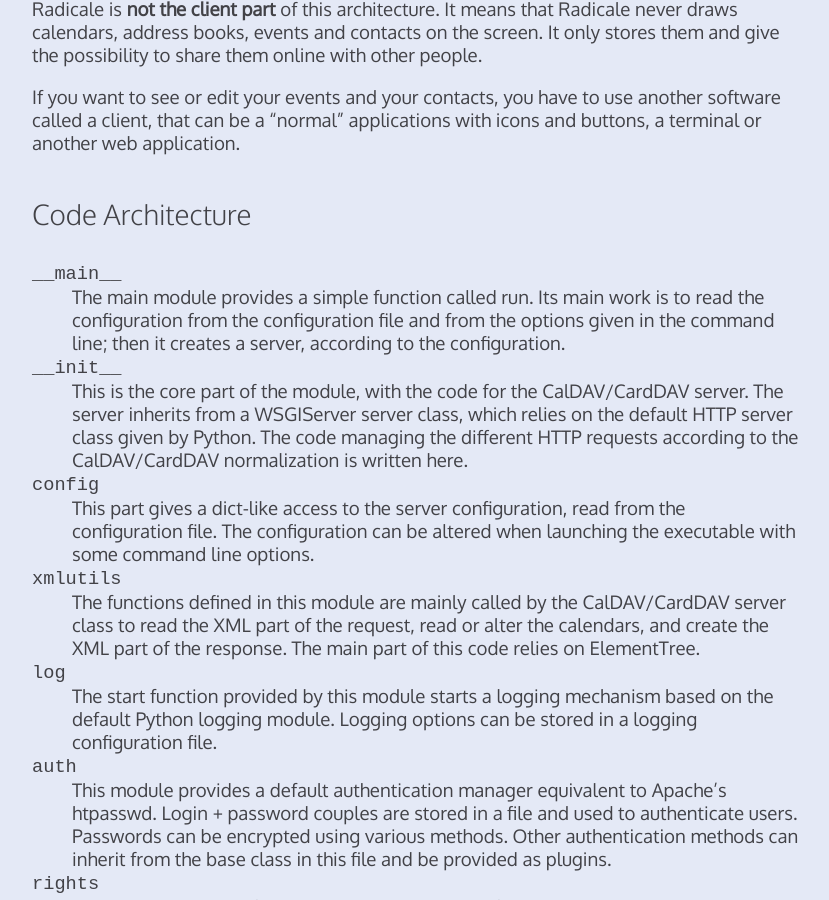
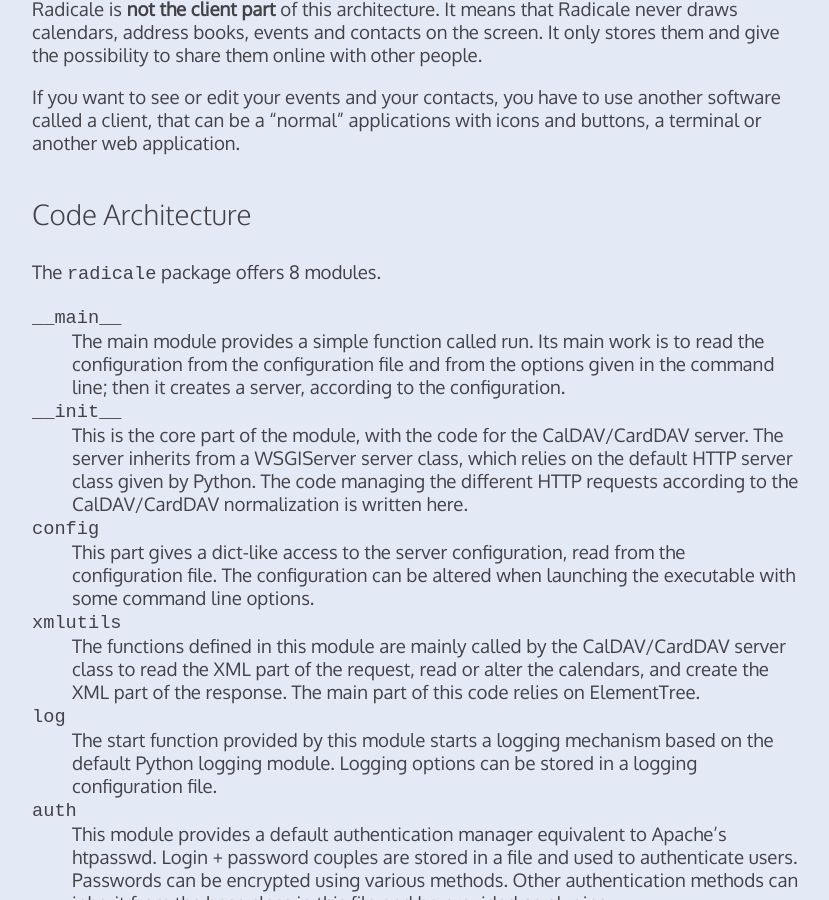
Before and after one commit to Kozea/Radicale, a Jekyll site: the page built from architecture.md, in a window 1280 px wide and 900 px high, scrolled down 897 px. Shown: the whole window, without its empty margins (224-1053 px from the left). Built offline with Jekyll 4.4.1, drawn with Linux system fonts in a browser that asks for light colours.

Commit message:
Add an introduction

```diff
--- a/architecture.md
+++ b/architecture.md
@@ -72,6 +72,8 @@
 
 ## Code Architecture
 
+The ``radicale`` package offers 8 modules.
+
 `__main__`
 : The main module provides a simple function called run. Its main work is to
   read the configuration from the configuration file and from the options given
```
